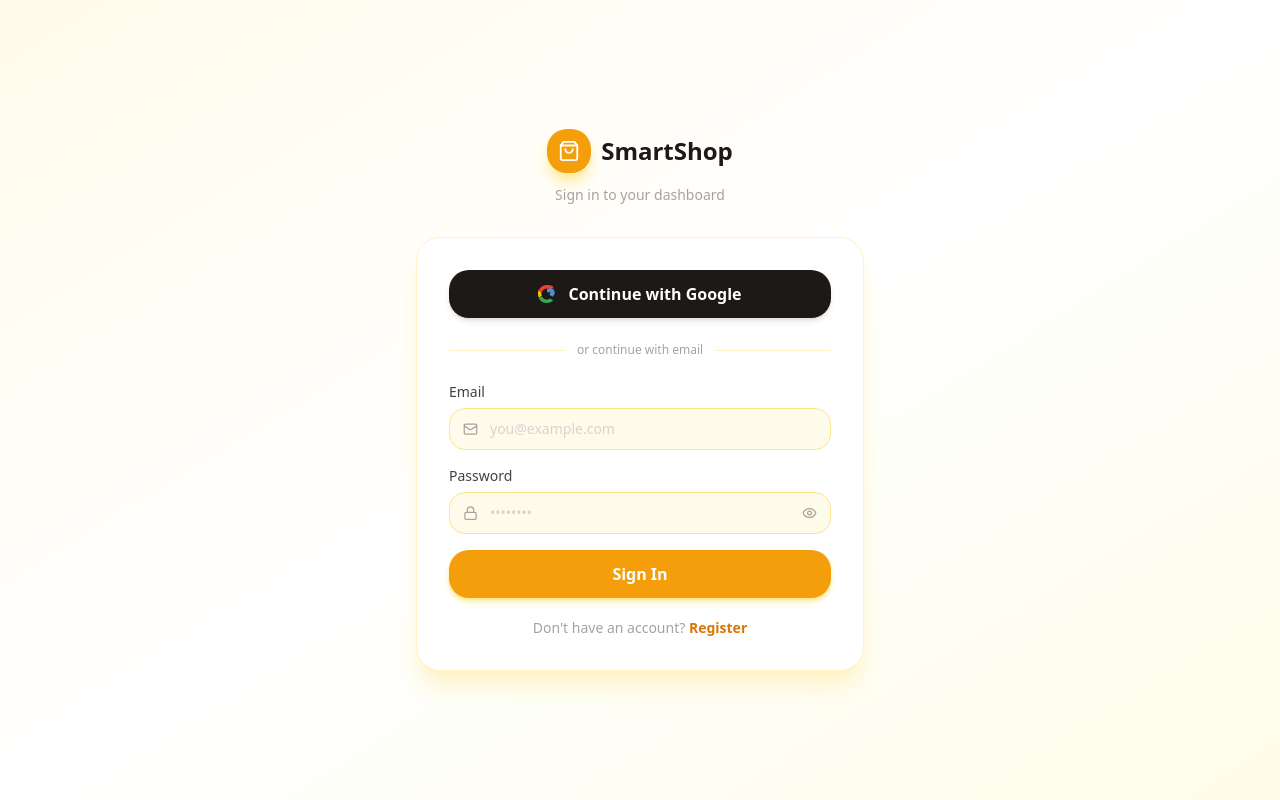
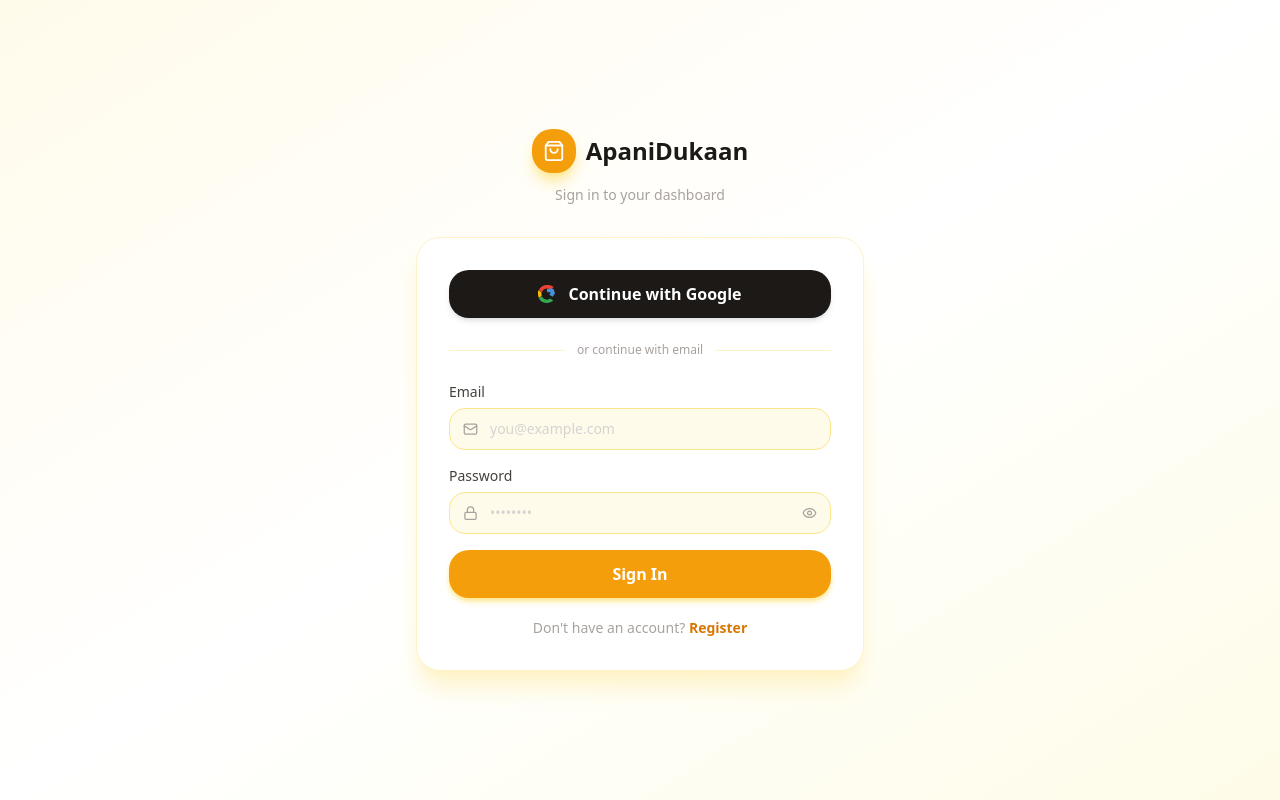
Before and after one commit to RohitKamble171012/ApaniDukaan, a Next.js app in the folder frontend/: page /auth/login in a window 1280 px wide. Built offline with nearby package versions, Linux system fonts and the light colour scheme; no server answers.

Commit message:
Rename application from SmartShop to ApaniDukaan

```diff
--- a/frontend/src/app/auth/login/page.tsx
+++ b/frontend/src/app/auth/login/page.tsx
@@ -78,7 +78,7 @@
             <div className="w-11 h-11 rounded-2xl bg-amber-500 flex items-center justify-center shadow-lg shadow-amber-200">
               <ShoppingBag size={22} className="text-white" />
             </div>
-            <span className="font-bold text-2xl text-warm-900">SmartShop</span>
+            <span className="font-bold text-2xl text-warm-900">ApaniDukaan</span>
           </Link>
           <p className="text-warm-400 mt-3 text-sm">
             {isRegister ? 'Create your shopkeeper account' : 'Sign in to your dashboard'}
```
